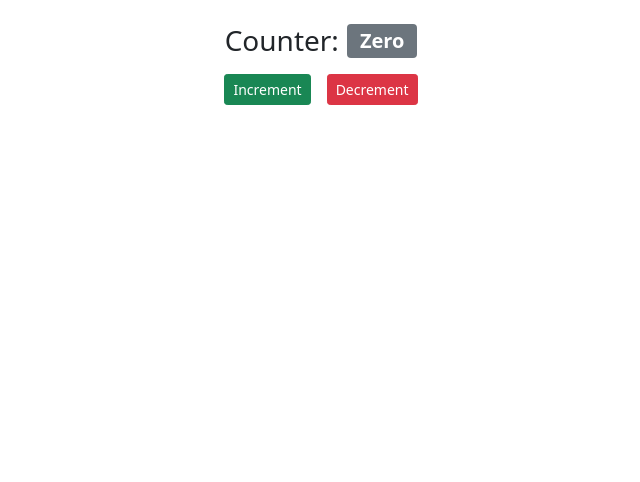
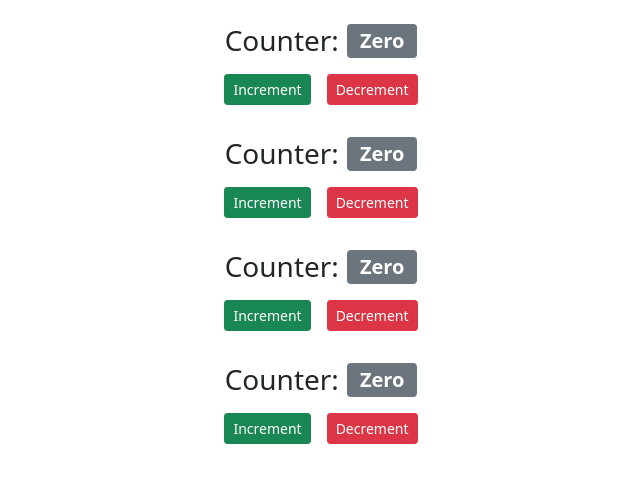
Before and after one commit to Cathy347Le/Counters, a React (Create React App) app: page / in a window 1280 px wide. Shown: the top 482 px of the page, without its empty margins (319-959 px from the left). Built offline with nearby package versions, Linux system fonts and the light colour scheme.

Commit message:
create CounterList component

```diff
--- a/src/App.js
+++ b/src/App.js
@@ -1,11 +1,11 @@
 import React, { Component } from "react";
-import Counter from "./Components/Counter";
+import CounterList from "./Components/CounterList";
 import "./App.css";
 
 function App() {
   return (
     <div className="App">
-      <Counter />
+      <CounterList />
     </div>
   );
 }
--- a/src/Components/CounterList.jsx
+++ b/src/Components/CounterList.jsx
@@ -0,0 +1,21 @@
+import React, { Component } from "react";
+import Counter from "./Counter";
+
+class CounterList extends Component {
+  constructor(props) {
+    super(props);
+    this.state = {};
+  }
+  render() {
+    return (
+      <div>
+        <Counter />
+        <Counter />
+        <Counter />
+        <Counter />
+      </div>
+    );
+  }
+}
+
+export default CounterList;
```
